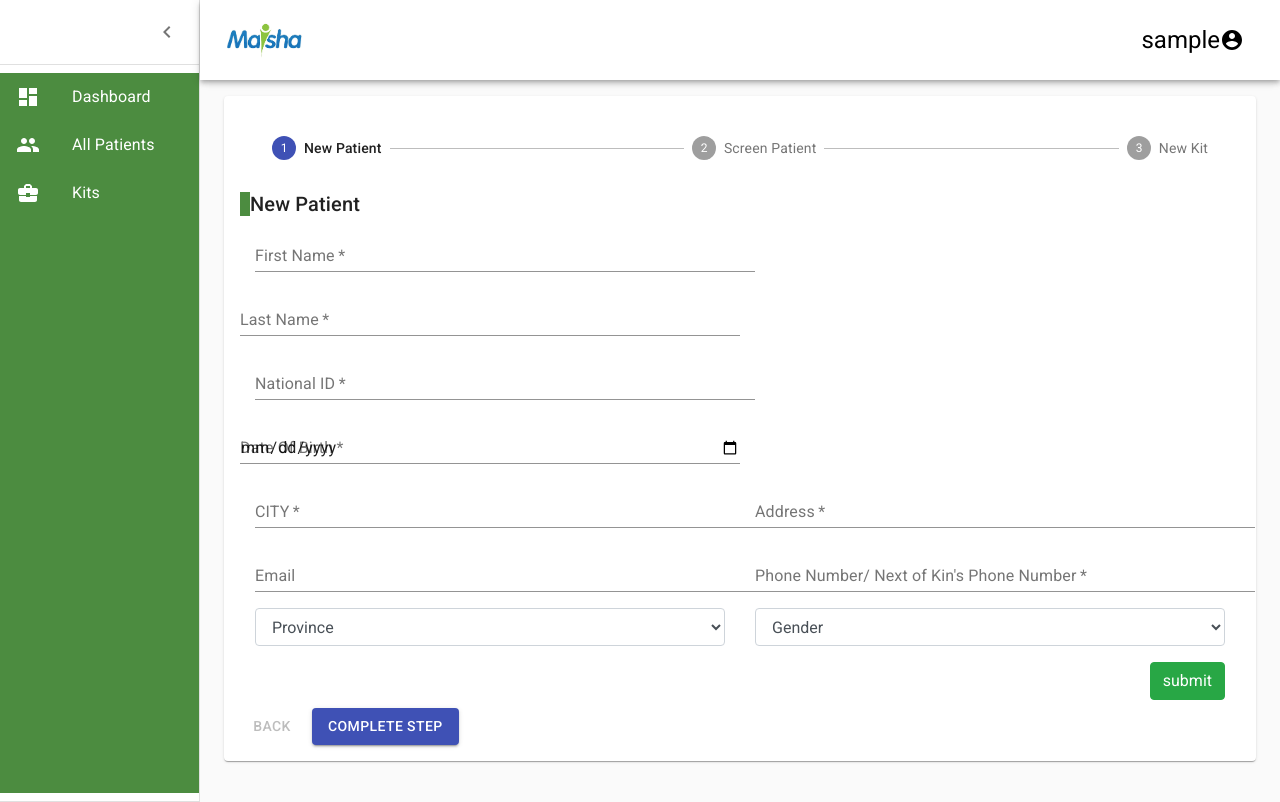
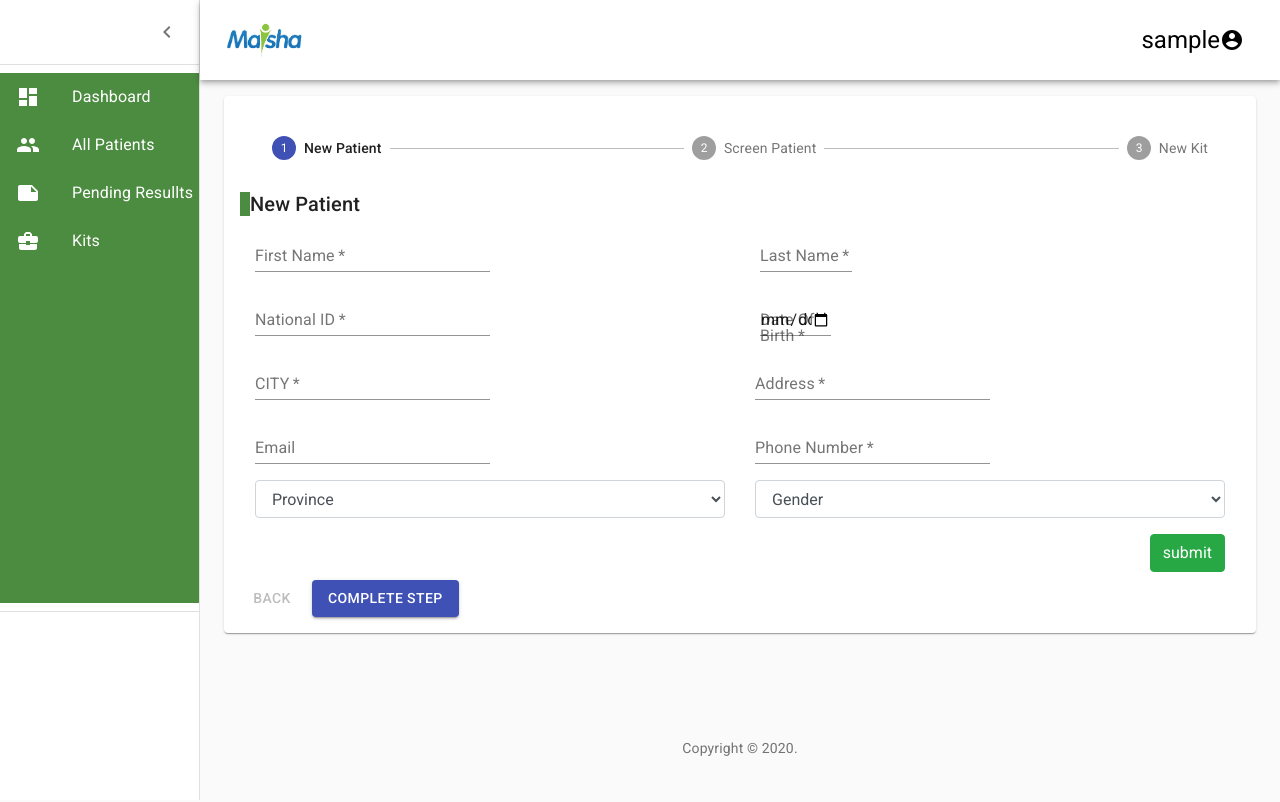
Before and after one commit to tinashediego/react-frontend, a React (Create React App) app: page /agent in a window 1280 px wide. Built offline with nearby package versions, Linux system fonts and the light colour scheme; sample sign-in values are in the browser's storage.

Commit message:
Add files via upload
bholato bholato

```diff
--- a/src/app/components/Admin/AllKits.js
+++ b/src/app/components/Admin/AllKits.js
@@ -157,7 +157,7 @@ aria-describedby="alert-dialog-description"
 <DialogTitle id="alert-dialog-title" style={styles.dialog}>New Kit</DialogTitle>
 <DialogContent>
   <DialogContentText id="alert-dialog-description">
-  <Form className="col-sm-12" onSubmit={handleSubmit} style={{width:"800px"}}>
+  <Form className="col-sm-12" onSubmit={handleSubmit} style={{width:"100%"}}>
 
   <FormGroup className="col-sm-12" >
 
--- a/src/app/components/Agent/AddPatients.js
+++ b/src/app/components/Agent/AddPatients.js
@@ -100,14 +100,14 @@ const AddPatient  = () =>{
         <TextField label="First Name"
             value={patientData.firstName}
              onChange={e=>setPatient({ ...patientData ,firstName:e.target.value})}
-                 id="exampleEmail" placeholder="First Name" style={{width:500}} required />
+                 id="exampleEmail" placeholder="First Name" style={{width:"50%"}} required />
       </FormGroup>
 
       <FormGroup>
       <TextField label="Last Name"
       value={patientData.lastName}
       onChange={e=>setPatient({ ...patientData ,lastName:e.target.value})}
-      id="exampleEmail" placeholder="Last Name" style={{width:500}} required />
+      id="exampleEmail" placeholder="Last Name" style={{width:"50%"}} required />
 
     </FormGroup>
       </div>
@@ -118,14 +118,14 @@ const AddPatient  = () =>{
     <TextField label="National ID"
     value={patientData.nationalIdOrPassportNumber}
     onChange={e=>setPatient({ ...patientData ,nationalIdOrPassportNumber:e.target.value})}
-    id="exampleEmail" placeholder="National ID" style={{width:500}} required />
+    id="exampleEmail" placeholder="National ID" style={{width:"50%"}} required />
   </FormGroup>
 
       <FormGroup>
         <TextField label="Date Of Birth" type="date" name="password"
         value={patientData.dateOfBirth}
         onChange={e=>setPatient({ ...patientData ,dateOfBirth:e.target.value})}
-         id="examplePassword" placeholder="Date of Birth" style={{width:500}} required />
+         id="examplePassword" placeholder="Date of Birth" style={{width:"50%"}} required />
       </FormGroup>
     </div>
 
@@ -136,12 +136,12 @@ const AddPatient  = () =>{
 <TextField label="CITY"
       value={patientData.city}
       onChange={e=>setPatient({ ...patientData ,city:e.target.value})} id="examplePassword"
-placeholder="city" style={{width:500}} required/>
+placeholder="city" style={{width:"50%"}} required/>
 
 </FormGroup>
  <FormGroup className="col-sm-6">
       <TextField label="Address" value={patientData.address}
-      onChange={e=>setPatient({ ...patientData ,address:e.target.value})} id="exampleEmail" placeholder="Address" style={{width:500}} required />
+      onChange={e=>setPatient({ ...patientData ,address:e.target.value})} id="exampleEmail" placeholder="Address" style={{width:"50%"}} required />
     </FormGroup>
 </div>
 
@@ -152,14 +152,14 @@ placeholder="city" style={{width:500}} required/>
 <FormGroup className="col-sm-6">
     <TextField type="email"  label="Email"
     value={patientData.email}
-      onChange={e=>setPatient({ ...patientData ,email:e.target.value})} id="exampleEmail" placeholder="Email" style={{width:500}} />
+      onChange={e=>setPatient({ ...patientData ,email:e.target.value})} id="exampleEmail" placeholder="Email" style={{width:"50%"}} />
   </FormGroup>
 
 
   <FormGroup className="col-sm-6">
 
-  <TextField label="Phone Number/ Next of Kin's Phone Number" value={patientData.phoneNumber}
-  onChange={e=>setPatient({ ...patientData ,phoneNumber:e.target.value})} id="exampleEmail" placeholder="Phone Number/ Next of Kin's Phone Number" style={{width:500}} required  />
+  <TextField label="Phone Number" value={patientData.phoneNumber}
+  onChange={e=>setPatient({ ...patientData ,phoneNumber:e.target.value})} id="exampleEmail" placeholder="Phone Number/ Next of Kin's Phone Number" style={{width:"50%"}} required  />
 </FormGroup>
 </div>
 
--- a/src/app/components/Agent/AllPatients.js
+++ b/src/app/components/Agent/AllPatients.js
@@ -1,4 +1,4 @@
-import React , {useEffect ,useState} from 'react';
+import React , {useEffect} from 'react';
 import PropTypes from 'prop-types';
 import { makeStyles, useTheme } from '@material-ui/core/styles';
 import { useDispatch, useSelector } from "react-redux";
@@ -19,7 +19,6 @@ import LastPageIcon from '@material-ui/icons/LastPage';
 import TableHead from '@material-ui/core/TableHead';
 import Pageview from '@material-ui/icons/Pageview'
 import BorderColorIcon from '@material-ui/icons/BorderColor';
-import {TextField} from '@material-ui/core'
 
 const useStyles1 = makeStyles((theme) => ({
   root: {
@@ -151,14 +150,11 @@ export default function AllPatients() {
 
   let a  =  content
 
-  const  [SearchData ,setSearch] = useState({search:''})
-
-
   return (
 
    <div>
       <h5 style={styles.container}>
-    All Patients   <TextField sty placeholder="search by phoneNumber"  value={SearchData.search} onChange={e=>setSearch({ ...SearchData ,search:e.target.value})}/>
+    All Patients
      </h5>
       <Table className='table table-striped table-bordered' aria-label="custom pagination table">
 
@@ -179,11 +175,7 @@ export default function AllPatients() {
           {(rowsPerPage > 0
             ? a.slice(page * rowsPerPage, page * rowsPerPage + rowsPerPage)
             : a
-          ).filter(  (x)=>{
-
-            return x.phoneNumber.toLowerCase().indexOf(SearchData.search.toLowerCase()) !== -1
-
-          }).map((row ,i) => (
+          ).map((row ,i) => (
             <TableRow key={i}>
               <TableCell align="left" component="th" scope="row">
                 {i+1}
--- a/src/app/components/Agent/Pending.js
+++ b/src/app/components/Agent/Pending.js
@@ -6,7 +6,6 @@ import {allPatient} from '../../../redux/actions/PatientsActions'
 import {Link} from  'react-router-dom'
 import Table from '@material-ui/core/Table';
 import TableBody from '@material-ui/core/TableBody';
-import Modal from '@material-ui/core/Modal';
 import TableCell from '@material-ui/core/TableCell';
 import Button from '@material-ui/core/Button';
 import TableFooter from '@material-ui/core/TableFooter';
@@ -86,6 +85,23 @@ TablePaginationActions.propTypes = {
   rowsPerPage: PropTypes.number.isRequired,
 };
 
+function patientsData(number, fullName, phoneNumber,nationalId,passportNumber,gender,dateOfBirth,action) {
+
+  return {number, fullName, phoneNumber,nationalId,passportNumber,gender,dateOfBirth,action};
+}
+
+const rows = [
+  patientsData(1, 'Munya', +26378322333,'63-22344434k43','63-22344434k43','male','03-01-1995'),
+  patientsData(2, 'Patel', +26378322333,'63-22344434k43','63-22344434k43','male','03-01-1995'),
+  patientsData(3, 'Everjoy',+26378322333,'63-22344434k43','63-22344434k43','male','03-01-1995'),
+  patientsData(4, 'Memo', +26378322333,'63-22344434k43','63-22344434k43','male','03-01-1995'),
+  patientsData(5, 'Diego', +26378322333,'63-22344434k43','63-22344434k43','male','03-01-1995'),
+  patientsData(6, 'Tinlee', +26378322333,'63-22344434k43','63-22344434k43','male','03-01-1995'),
+  patientsData(7, 'Tanaka', +26378322333,'63-22344434k43','63-22344434k43','male','03-01-1995'),
+  patientsData(8, 'Tello', +26378322333,'63-22344434k43','63-22344434k43','male','03-01-1995'),
+  patientsData(9, 'Mulaz', +26378322333,'63-22344434k43','63-22344434k43','male','03-01-1995'),
+
+].sort((a, b) => (a.number < b.number ? -1 : 1));
 
 const useStyles2 = makeStyles({
   table: {
@@ -114,23 +130,13 @@ export default function Pending() {
 
   const classes = useStyles2();
 
-  const [open, setOpen] = React.useState(false);
 
 
-
-  const handleClose = () => {
-    setOpen(false);
-  };
-
-  const handleOpen = (x) => {
-    setOpen(true);
-
-    console.log(x)
-  };
 
   const [page, setPage] = React.useState(0);
   const [rowsPerPage, setRowsPerPage] = React.useState(5);
 
+  const emptyRows = rowsPerPage - Math.min(rowsPerPage, rows.length - page * rowsPerPage);
 
   const handleChangePage = (event, newPage) => {
     setPage(newPage);
@@ -162,6 +168,7 @@ export default function Pending() {
             <TableCell align="left">NO#</TableCell>
             <TableCell align="left">Fullname</TableCell>
             <TableCell align="left">Phone Number</TableCell>
+            <TableCell align="left">Result</TableCell>
             <TableCell align="left">Action</TableCell>
           </TableRow>
         </TableHead>
@@ -180,8 +187,10 @@ export default function Pending() {
               </TableCell>
               <TableCell align="left">{row.fullName}</TableCell>
               <TableCell align="left">{row.phoneNumber}</TableCell>
+              <TableCell align="left">{row.result}</TableCell>
+
               <TableCell align="left">
-              <Button  variant="contained" color="primary"   onClick={()=>( handleOpen({}))} >update</Button>&nbsp;
+              <Button  variant="contained" color="primary" ><Link to={`/onescreen/${row.patientId}`} style={{color:"white"}} >update</Link></Button>&nbsp;
 
               </TableCell>
             </TableRow>
@@ -208,21 +217,6 @@ export default function Pending() {
           </TableRow>
         </TableFooter>
       </Table>
-
-
-
-      <Modal
-      open={open}
-      onClose={handleClose}
-      aria-labelledby="simple-modal-title"
-      aria-describedby="simple-modal-description"
-    >
-      <p>Hello there</p>
-    </Modal>
-
-
-
-
    </div>
 
   );
--- a/src/app/components/Auth/Login.js
+++ b/src/app/components/Auth/Login.js
@@ -46,7 +46,7 @@ const Login  = () =>{
                id="username"
                placeholder="Username"
                onChange={e=>setData({ ...userData ,username:e.target.value})}
-               style={{width:400}}
+               style={{width:"50%"}}
                required/>
       </FormGroup>
       <FormGroup>
@@ -58,11 +58,11 @@ const Login  = () =>{
                value={userData.password}
                placeholder="password"
                onChange={e=>setData({...userData,password:e.target.value})}
-               style={{width:400}}
+               style={{width:"50%"}}
                required/>
       </FormGroup>
 
-      <Button color="success"style={{width:400}} type="submit">Submit</Button>
+      <Button color="success" style={{width:"50%"}} type="submit">Submit</Button>
 
 
     </Form>
--- a/src/app/components/layout/Admin/mainListItems.js
+++ b/src/app/components/layout/Admin/mainListItems.js
@@ -7,7 +7,7 @@ import PeopleIcon from '@material-ui/icons/People';
 import {Link} from 'react-router-dom'
 
 export const mainListItems = (
-  <div style={{backgroundColor:"#4c8c40",height:"90vh"}}>
+  <div style={{backgroundColor:"#4c8c40",height:530}}>
 
   <ListItem button>
 
--- a/src/app/components/layout/Agent/mainListItems.js
+++ b/src/app/components/layout/Agent/mainListItems.js
@@ -9,7 +9,7 @@ import BusinessCenterIcon from '@material-ui/icons/BusinessCenter';
 import NoteIcon from '@material-ui/icons/Note';
 
 export const mainListItems = (
-  <div style={{backgroundColor:"#4c8c40",height:"90vh"}}>
+  <div style={{backgroundColor:"#4c8c40",height:530}}>
 
     <ListItem button>
 
@@ -30,7 +30,14 @@ export const mainListItems = (
       <ListItemText primary="All Patients" />
       </Link>
     </ListItem>
-
+    <ListItem button>
+      <ListItemIcon style={{color:'white'}}>
+        <NoteIcon />
+      </ListItemIcon>
+      <Link to='/pending' style={{color:'white'}}>
+      <ListItemText primary="Pending Resullts" />
+      </Link>
+    </ListItem>
 
 
     <ListItem button>
```
Also changed, not shown: package.json (+3 -6 lines), 1 other file (tests, documents, lock files or other folders).
